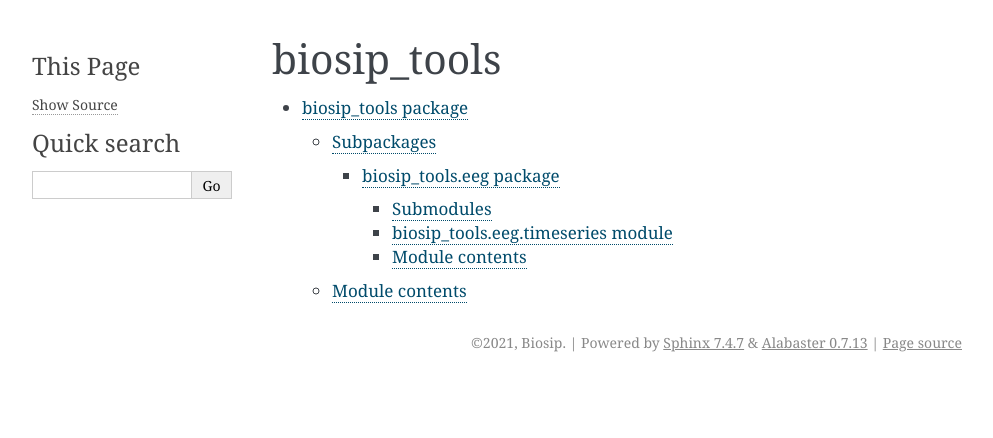
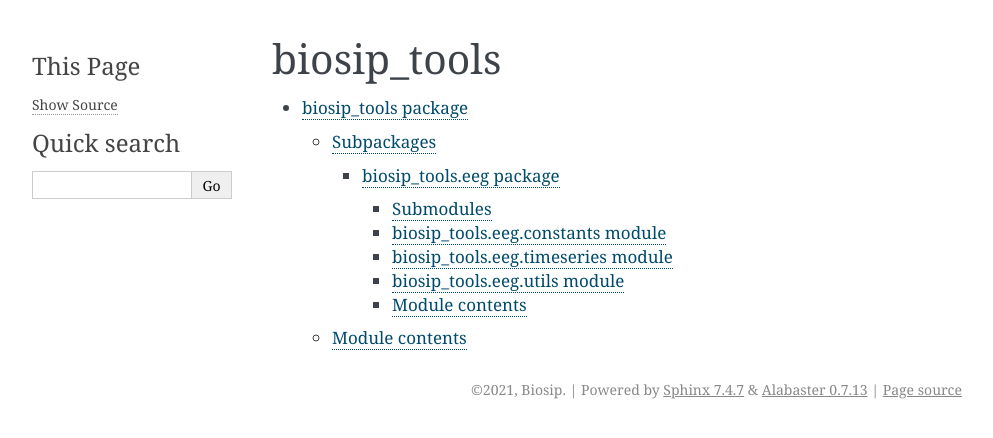
Before and after one commit to 4mosoT/biosip_tools, a Sphinx documentation site: the page built from docs/source/modules.rst, in a window 1280 px wide. Shown: the top 438 px of the page, without its empty margins (148-1141 px from the left). Built offline with Sphinx 7.4.7, drawn with Linux system fonts in a browser that asks for light colours.

Commit message:
Docu update

```diff
--- a/docs/source/biosip_tools.eeg.rst
+++ b/docs/source/biosip_tools.eeg.rst
@@ -4,10 +4,26 @@ biosip\_tools.eeg package
 Submodules
 ----------
 
+biosip\_tools.eeg.constants module
+----------------------------------
+
+.. automodule:: biosip_tools.eeg.constants
+   :members:
+   :undoc-members:
+   :show-inheritance:
+
 biosip\_tools.eeg.timeseries module
 -----------------------------------
 
 .. automodule:: biosip_tools.eeg.timeseries
+   :members:
+   :undoc-members:
+   :show-inheritance:
+
+biosip\_tools.eeg.utils module
+------------------------------
+
+.. automodule:: biosip_tools.eeg.utils
    :members:
    :undoc-members:
    :show-inheritance:
```
